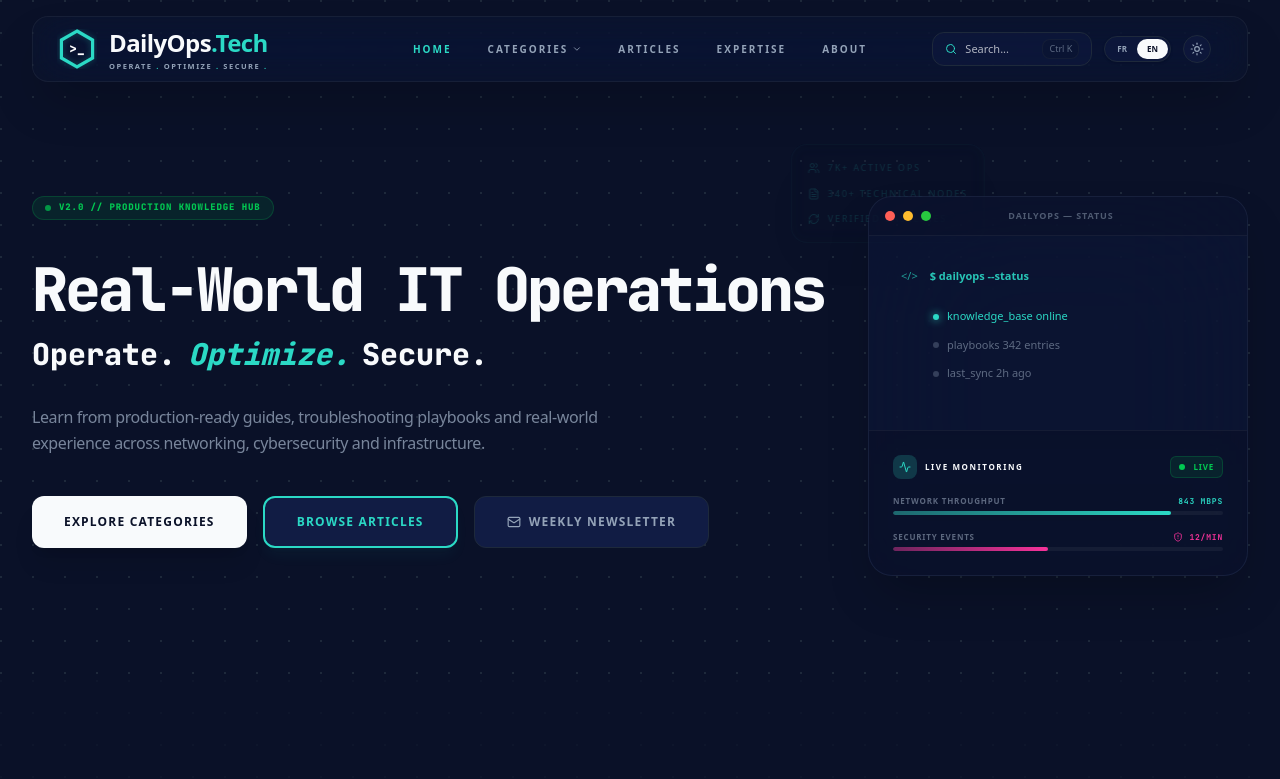
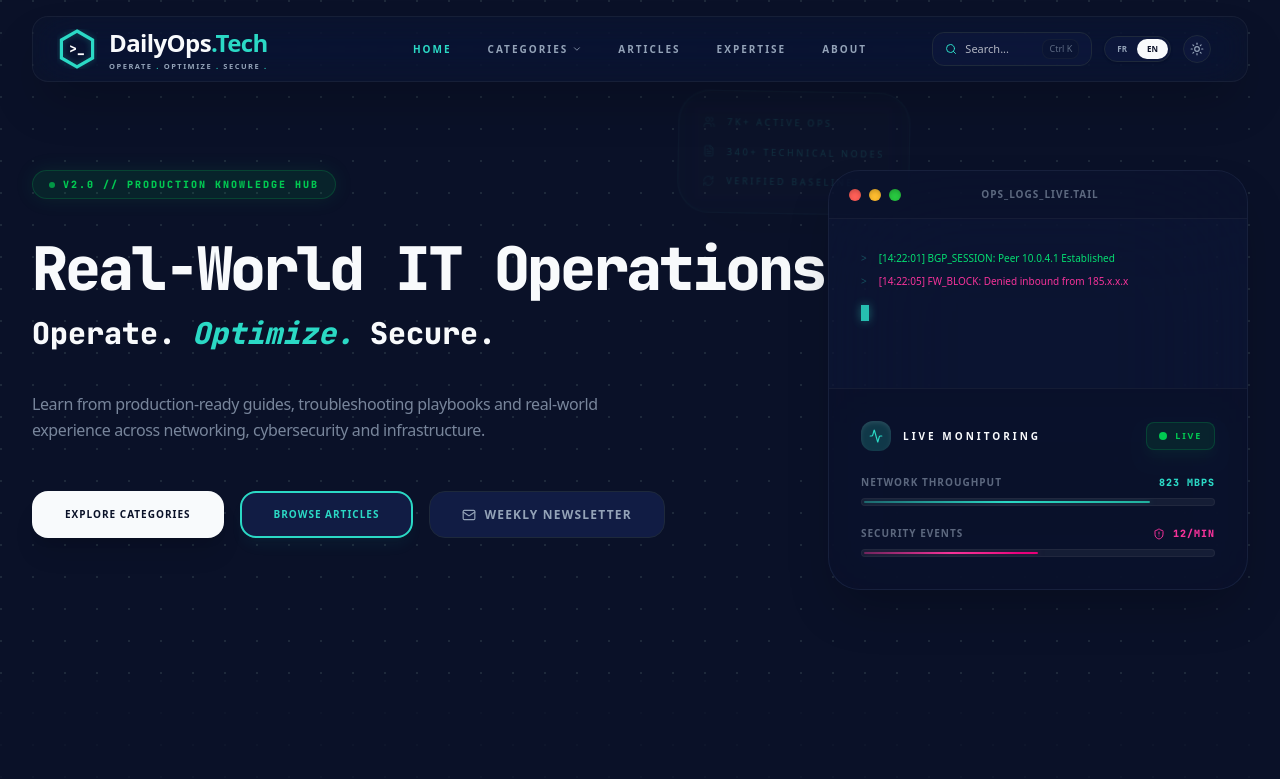
Before and after one commit to lepfsi/Site-PP, a Next.js app: page / in a window 1280 px wide. Shown: the top 779 px of the page. Built offline with nearby package versions, Linux system fonts and the light colour scheme.

Commit message:
Redesign article

```diff
--- a/src/components/Hero.tsx
+++ b/src/components/Hero.tsx
@@ -1,7 +1,7 @@
 "use client";
 
 import { motion, AnimatePresence, type Variants } from "framer-motion";
-import { ChevronRight, Mail, Users, FileText, RefreshCw, Activity, ShieldAlert, Crown } from "lucide-react";
+import { ChevronRight, Mail, Users, FileText, RefreshCw, Activity, ShieldAlert, Crown, Terminal as TerminalIcon } from "lucide-react";
 import { useLanguage } from "@/lib/LanguageContext";
 import { useState, useEffect, useRef } from "react";
 
@@ -13,106 +13,190 @@ const LOG_LINES = [
   "[14:22:20] SSH_LOGIN: Accepted key for user 'ops'",
   "[14:22:24] BGP_PREFIX: 172.16.0.0/24 advertised",
   "[14:22:28] SSL_CERT: Expiring in 12 days (renewing...)",
-  "[14:22:32] OPS: Baseline applied to CORE-SW-01"
+  "[14:22:32] OPS: Baseline applied to CORE-SW-01",
+  "[14:22:35] ALERT: Integrity check successful",
+  "[14:22:40] DB_REPL: Primary to secondary sync OK"
 ];
 
+// Helper to generate random points for the complex mesh
+const generateMeshPoints = (count: number) => {
+  return Array.from({ length: count }, () => ({
+    x: Math.random() * 100,
+    y: Math.random() * 100,
+    r: 1 + Math.random() * 1.5,
+    speed: 3 + Math.random() * 5
+  }));
+};
+
 function HeroDashboard({
+  dashboardMode,
+  visibleLogs,
   networkValue,
   securityValue,
   t,
 }: {
+  dashboardMode: "mesh" | "terminal";
+  visibleLogs: string[];
   networkValue: number;
   securityValue: number;
   t: (key: any) => string;
 }) {
+  const meshPoints = useRef(generateMeshPoints(18));
+
   return (
-    <div className="relative aspect-square max-w-[380px] ml-auto w-full">
-      {/* FLOATING STATS BLOCK BEHIND TERMINAL */}
+    <div className="relative aspect-square max-w-[420px] ml-auto w-full group">
+
+      {/* 1. FLOATING STATS BLOCK (TikTok style) - Shifted left and animated */}
       <motion.div
-        animate={{ y: [0, -15, 0], x: [0, 10, 0] }}
-        transition={{ duration: 8, repeat: Infinity, ease: "easeInOut" }}
-        className="absolute -top-12 -left-20 z-0 opacity-15 pointer-events-none hidden xl:block bg-bg-secondary/20 p-4 rounded-2xl border border-turquoise/20 backdrop-blur-sm shadow-2xl"
+        animate={{
+          y: [0, -15, 5, 0],
+          x: [0, 10, -5, 0],
+          rotate: [0, 1, -1, 0]
+        }}
+        transition={{ duration: 20, repeat: Infinity, ease: "linear" }}
+        className="absolute -top-16 -left-40 z-0 opacity-15 pointer-events-none hidden xl:block bg-bg-secondary/20 p-6 rounded-[2rem] border border-turquoise/20 backdrop-blur-md shadow-[0_30px_60px_-15px_rgba(0,0,0,0.3)]"
       >
-        <div className="space-y-3 font-mono text-[9px] text-turquoise uppercase tracking-[0.2em]">
-          <div className="flex items-center space-x-2"><Users size={12} /> <span>7K+ Active Ops</span></div>
-          <div className="flex items-center space-x-2"><FileText size={12} /> <span>340+ Technical Nodes</span></div>
-          <div className="flex items-center space-x-2"><RefreshCw size={12} /> <span>Verified Baselines</span></div>
+        <div className="space-y-4 font-mono text-[9px] text-turquoise uppercase tracking-[0.3em]">
+          <div className="flex items-center space-x-3"><Users size={12} className="opacity-50" /> <span>7K+ Active Ops</span></div>
+          <div className="flex items-center space-x-3"><FileText size={12} className="opacity-50" /> <span>340+ Technical Nodes</span></div>
+          <div className="flex items-center space-x-3"><RefreshCw size={12} className="opacity-50" /> <span>Verified Baselines</span></div>
         </div>
       </motion.div>
 
-      <div className="relative z-10 bg-bg-secondary/40 border border-white/5 backdrop-blur-3xl rounded-[1.5rem] shadow-2xl overflow-hidden flex flex-col h-full">
-        {/* Mac Title Bar */}
-        <div className="bg-navy/60 border-b border-white/5 px-4 py-3 flex items-center justify-between">
+      <div className="relative z-10 bg-bg-secondary/40 border border-white/5 backdrop-blur-3xl rounded-[2rem] shadow-2xl overflow-hidden flex flex-col h-full transition-all duration-500 group-hover:shadow-turquoise/5">
+
+        {/* MAC TITLE BAR */}
+        <div className="bg-navy/60 border-b border-white/5 px-5 py-4 flex items-center justify-between">
           <div className="flex space-x-2">
-            <div className="w-2.5 h-2.5 rounded-full bg-[#ff5f57]"></div>
-            <div className="w-2.5 h-2.5 rounded-full bg-[#febc2e]"></div>
-            <div className="w-2.5 h-2.5 rounded-full bg-[#28c840]"></div>
+            <div className="w-3 h-3 rounded-full bg-[#ff5f57] shadow-inner shadow-black/20"></div>
+            <div className="w-3 h-3 rounded-full bg-[#febc2e] shadow-inner shadow-black/20"></div>
+            <div className="w-3 h-3 rounded-full bg-[#28c840] shadow-inner shadow-black/20"></div>
           </div>
-          <div className="text-[9px] font-mono text-text-secondary/50 uppercase tracking-widest font-bold">
-            dailyops — status
+          <div className="text-[10px] font-mono text-text-secondary/60 uppercase tracking-widest font-black">
+            {dashboardMode === "mesh" ? "topology_viz.sh" : "ops_logs_live.tail"}
           </div>
-          <div className="w-10"></div>
+          <div className="w-12"></div>
         </div>
 
-        {/* Status Terminal View */}
-        <div className="flex-grow relative overflow-hidden bg-navy/10 font-mono text-[11px] p-8">
-           <div className="flex items-start space-x-3 text-turquoise/90 mb-6">
-              <span className="text-turquoise opacity-70">{"</>"}</span>
-              <span className="font-bold">$ dailyops --status</span>
-           </div>
+        {/* DYNAMIC ANIMATION AREA (High Complexity) */}
+        <div className="flex-grow relative overflow-hidden bg-navy/20 font-mono text-[10px]">
+          <AnimatePresence mode="wait">
+            {dashboardMode === "mesh" ? (
+              <motion.div
+                key="mesh-mode"
+                initial={{ opacity: 0, scale: 0.95 }}
+                animate={{ opacity: 1, scale: 1 }}
+                exit={{ opacity: 0, scale: 1.05 }}
+                className="absolute inset-0 p-8 flex items-center justify-center"
+              >
+                <svg className="w-full h-full text-turquoise/20" viewBox="0 0 100 100">
+                  {/* Background complex grid lines */}
+                  {meshPoints.current.map((p, i) => (
+                    <motion.line
+                      key={i}
+                      x1={p.x} y1={p.y}
+                      x2={meshPoints.current[(i + 1) % meshPoints.current.length].x}
+                      y2={meshPoints.current[(i + 1) % meshPoints.current.length].y}
+                      stroke="currentColor" strokeWidth="0.2"
+                      animate={{ opacity: [0.05, 0.2, 0.05] }}
+                      transition={{ duration: p.speed, repeat: Infinity, delay: i * 0.2 }}
+                    />
+                  ))}
 
-           <div className="space-y-3 pl-8">
-              <div className="flex items-center space-x-2">
-                 <span className="w-1.5 h-1.5 rounded-full bg-turquoise shadow-[0_0_8px_#2dd4bf]"></span>
-                 <span className="text-turquoise">knowledge_base online</span>
-              </div>
-              <div className="flex items-center space-x-2 text-text-secondary/60">
-                 <span className="w-1.5 h-1.5 rounded-full bg-text-secondary/30"></span>
-                 <span>playbooks 342 entries</span>
-              </div>
-              <div className="flex items-center space-x-2 text-text-secondary/60">
-                 <span className="w-1.5 h-1.5 rounded-full bg-text-secondary/30"></span>
-                 <span>last_sync 2h ago</span>
-              </div>
-           </div>
+                  {/* Main Data Thread */}
+                  <motion.path
+                    d="M 10 10 L 40 60 L 80 20 L 90 80 L 20 90 Z"
+                    fill="none" stroke="currentColor" strokeWidth="1"
+                    strokeDasharray="400"
+                    className="text-turquoise"
+                    animate={{ strokeDashoffset: [400, 0] }}
+                    transition={{ duration: 8, repeat: Infinity, ease: "linear" }}
+                  />
+
+                  {/* Active Nodes */}
+                  {meshPoints.current.slice(0, 8).map((p, i) => (
+                    <motion.circle
+                      key={`node-${i}`}
+                      cx={p.x} cy={p.y} r={p.r}
+                      className="fill-turquoise"
+                      animate={{ opacity: [0.3, 1, 0.3], r: [p.r, p.r * 1.5, p.r] }}
+                      transition={{ duration: 2 + i % 3, repeat: Infinity }}
+                    />
+                  ))}
+                </svg>
+              </motion.div>
+            ) : (
+              <motion.div
+                key="terminal-mode"
+                initial={{ opacity: 0, y: 20 }}
+                animate={{ opacity: 1, y: 0 }}
+                exit={{ opacity: 0, y: -20 }}
+                className="absolute inset-0 p-8 font-mono text-[10px]"
+              >
+                <div className="space-y-2">
+                  {visibleLogs.map((log, idx) => (
+                    <div key={`${log}-${idx}`} className="flex items-start">
+                      <span className="opacity-30 mr-3 text-turquoise">{">"}</span>
+                      <span className={log.includes("FW_BLOCK") ? "text-pink-500" : log.includes("Established") ? "text-green-400" : "text-turquoise/90"}>
+                        {log}
+                      </span>
+                    </div>
+                  ))}
+                </div>
+                <motion.div
+                  animate={{ opacity: [1, 0] }}
+                  transition={{ duration: 0.6, repeat: Infinity }}
+                  className="w-2 h-4 bg-turquoise mt-4 shadow-[0_0_10px_rgba(45,212,191,0.5)]"
+                />
+              </motion.div>
+            )}
+          </AnimatePresence>
         </div>
 
-        {/* Monitoring Section */}
-        <div className="bg-navy/80 border-t border-white/5 p-6 backdrop-blur-xl">
-          <div className="flex justify-between items-center mb-4">
-            <div className="flex items-center space-x-2">
-              <div className="p-1.5 bg-turquoise/20 rounded-lg text-turquoise">
-                <Activity size={12} />
+        {/* MONITORING BOTTOM SECTION */}
+        <div className="bg-navy/80 border-t border-white/5 p-8 backdrop-blur-xl">
+          <div className="flex justify-between items-center mb-6">
+            <div className="flex items-center space-x-3">
+              <div className="p-2 bg-turquoise/20 rounded-xl text-turquoise shadow-inner shadow-white/10">
+                <Activity size={14} />
               </div>
-              <span className="text-[8px] font-black text-text-primary uppercase tracking-[0.2em]">{t("hero.monitor_live")}</span>
+              <span className="text-[10px] font-black text-text-primary uppercase tracking-[0.3em]">{t("hero.monitor_live")}</span>
             </div>
-            <div className="flex items-center space-x-2 bg-green-500/10 px-2 py-1 rounded-md border border-green-500/20">
-              <span className="h-1.5 w-1.5 rounded-full bg-green-500 animate-pulse"></span>
-              <span className="text-[8px] font-black text-green-500 uppercase tracking-widest">LIVE</span>
+            <div className="flex items-center space-x-2 bg-green-500/10 px-3 py-1.5 rounded-lg border border-green-500/20 shadow-lg shadow-green-500/5">
+              <span className="h-2 w-2 rounded-full bg-green-500 animate-pulse"></span>
+              <span className="text-[9px] font-black text-green-500 uppercase tracking-[0.2em]">{t("hero.monitor_live_badge")}</span>
             </div>
           </div>
 
-          <div className="space-y-4">
+          <div className="space-y-5">
+            {/* Network Metric */}
             <div>
-              <div className="flex justify-between text-[8px] font-bold text-text-secondary/60 mb-1 uppercase tracking-widest">
+              <div className="flex justify-between text-[10px] font-bold text-text-secondary/60 mb-2 uppercase tracking-widest">
                 <span>{t("hero.monitor_network")}</span>
-                <span className="text-turquoise code-font">{Math.round(networkValue)} Mbps</span>
+                <span className="text-turquoise code-font font-black">{Math.round(networkValue)} Mbps</span>
               </div>
-              <div className="h-1 w-full bg-white/5 rounded-full overflow-hidden">
-                <motion.div animate={{ width: `${(networkValue / 1000) * 100}%` }} className="h-full bg-gradient-to-r from-turquoise/40 to-turquoise rounded-full" />
+              <div className="h-2 w-full bg-white/5 rounded-full overflow-hidden p-[2px] border border-white/5">
+                <motion.div
+                  animate={{ width: `${(networkValue / 1000) * 100}%` }}
+                  className="h-full bg-gradient-to-r from-turquoise/40 via-turquoise to-turquoise-dark rounded-full shadow-[0_0_10px_rgba(45,212,191,0.3)]"
+                />
               </div>
             </div>
 
+            {/* Security Metric (RESTORED) */}
             <div>
-              <div className="flex justify-between text-[8px] font-bold text-text-secondary/60 mb-1 uppercase tracking-widest">
+              <div className="flex justify-between text-[10px] font-bold text-text-secondary/60 mb-2 uppercase tracking-widest">
                 <span>{t("hero.monitor_security")}</span>
                 <div className="flex items-center text-pink-500">
-                  <ShieldAlert size={10} className="mr-1.5" />
-                  <span className="code-font">{Math.round(securityValue)}/min</span>
+                  <ShieldAlert size={12} className="mr-2" />
+                  <span className="code-font font-black">{Math.round(securityValue)}/min</span>
                 </div>
               </div>
-              <div className="h-1 w-full bg-white/5 rounded-full overflow-hidden">
-                <motion.div animate={{ width: `${(securityValue / 25) * 100}%` }} className="h-full bg-gradient-to-r from-pink-500/40 to-pink-500 rounded-full" />
+              <div className="h-2 w-full bg-white/5 rounded-full overflow-hidden p-[2px] border border-white/5">
+                <motion.div
+                  animate={{ width: `${(securityValue / 25) * 100}%` }}
+                  className="h-full bg-gradient-to-r from-pink-500/40 via-pink-500 to-pink-600 rounded-full shadow-[0_0_10px_rgba(236,72,153,0.3)]"
+                />
               </div>
             </div>
           </div>
@@ -127,19 +211,51 @@ export default function Hero() {
   const [mounted, setMounted] = useState(false);
   const [networkValue, setNetworkValue] = useState(847);
   const [securityValue, setSecurityValue] = useState(12);
+  const [dashboardMode, setDashboardMode] = useState<"mesh" | "terminal">("mesh");
+  const [visibleLogs, setVisibleLogs] = useState<string[]>([]);
+
+  const logIndexRef = useRef(0);
 
   useEffect(() => {
     setMounted(true);
   }, []);
 
+  // DASHBOARD AUTO-SWITCH (Every 5s)
+  useEffect(() => {
+    if (!mounted) return;
+    const modeInterval = setInterval(() => {
+      setDashboardMode(prev => (prev === "mesh" ? "terminal" : "mesh"));
+    }, 5000);
+    return () => clearInterval(modeInterval);
+  }, [mounted]);
+
+  // LIVE METRICS LOOP
   useEffect(() => {
     if (!mounted) return;
     const metricsInterval = setInterval(() => {
-      setNetworkValue(prev => Math.max(820, Math.min(980, prev + (Math.random() * 30 - 15))));
-      setSecurityValue(prev => Math.max(10, Math.min(22, prev + (Math.random() * 2 - 1))));
-    }, 2000);
+      setNetworkValue(prev => Math.max(820, Math.min(980, prev + (Math.random() * 40 - 20))));
+      setSecurityValue(prev => Math.max(8, Math.min(24, prev + (Math.random() * 2 - 1))));
+    }, 1500);
     return () => clearInterval(metricsInterval);
   }, [mounted]);
+
+  // LOG STREAMING
+  useEffect(() => {
+    if (!mounted || dashboardMode !== "terminal") {
+      setVisibleLogs([]);
+      logIndexRef.current = 0;
+      return;
+    }
+    const logInterval = setInterval(() => {
+      setVisibleLogs(prev => {
+        const nextLog = LOG_LINES[logIndexRef.current % LOG_LINES.length];
+        logIndexRef.current++;
+        const newList = [...prev, nextLog];
+        return newList.length > 8 ? newList.slice(1) : newList;
+      });
+    }, 600);
+    return () => clearInterval(logInterval);
+  }, [mounted, dashboardMode]);
 
   if (!mounted) return <section className="min-h-[70vh]"></section>;
 
@@ -147,45 +263,47 @@ export default function Hero() {
     hidden: { opacity: 0 },
     show: {
       opacity: 1,
-      transition: { staggerChildren: 0.2 }
+      transition: { staggerChildren: 0.2, delayChildren: 0.1 }
     }
   };
 
   const staggeredItem: Variants = {
-    hidden: { opacity: 0, x: -20 },
-    show: { opacity: 1, x: 0 }
+    hidden: { opacity: 0, x: -30 },
+    show: { opacity: 1, x: 0, transition: { duration: 0.6, ease: "easeOut" } }
   };
 
   return (
-    <section className="relative pt-32 pb-8 md:pt-40 md:pb-12 min-h-[75vh] lg:min-h-[85vh] flex items-center overflow-hidden noc-grid">
+    <section className="relative pt-28 pb-10 md:pt-32 md:pb-12 min-h-[75vh] lg:min-h-[85vh] flex items-center overflow-hidden noc-grid">
       <div className="container-custom relative z-10 w-full">
         <div className="grid grid-cols-1 lg:grid-cols-12 gap-8 lg:gap-16 items-start">
 
           {/* LEFT CONTENT */}
           <div className="lg:col-span-7 flex flex-col justify-center">
+            {/* BADGE (GREEN) */}
             <motion.div
               initial={{ opacity: 0, y: -10 }}
               animate={{ opacity: 1, y: 0 }}
-              className="inline-flex items-center space-x-2 px-3 py-1 bg-green-500/10 border border-green-500/20 rounded-full mb-10 w-fit"
+              className="inline-flex items-center space-x-2 px-4 py-1.5 bg-green-500/10 border border-green-500/20 rounded-full mb-10 w-fit shadow-[0_0_20px_rgba(34,197,94,0.1)]"
             >
               <span className="h-1.5 w-1.5 rounded-full bg-green-500 animate-pulse"></span>
-              <span className="text-green-500 code-font text-[9px] font-black uppercase tracking-widest">{t("hero.badge")}</span>
+              <span className="text-green-500 code-font text-[10px] font-black uppercase tracking-[0.2em]">{t("hero.badge")}</span>
             </motion.div>
 
-            <div className="mb-8">
+            {/* HIERARCHICAL SLOGAN */}
+            <div className="mb-10">
               <motion.h1
-                initial={{ opacity: 0, y: 10 }}
+                initial={{ opacity: 0, y: 15 }}
                 animate={{ opacity: 1, y: 0 }}
                 className="text-4xl md:text-5xl lg:text-6xl font-black tracking-tighter text-text-primary code-font mb-4 whitespace-nowrap"
               >
-                Real-World IT Operations
+                {t("hero.title_main")}
               </motion.h1>
 
               <motion.div
                 variants={staggeredContainer}
                 initial="hidden"
                 animate="show"
-                className="flex items-center space-x-3 text-xl md:text-2xl lg:text-3xl font-black code-font text-text-primary"
+                className="flex items-center space-x-4 text-xl md:text-2xl lg:text-3xl font-black code-font text-text-primary"
               >
                 <motion.span variants={staggeredItem}>Operate.</motion.span>
                 <motion.span variants={staggeredItem} className="text-turquoise italic">Optimize.</motion.span>
@@ -197,29 +315,40 @@ export default function Hero() {
               initial={{ opacity: 0, y: 20 }}
               animate={{ opacity: 1, y: 0 }}
               transition={{ delay: 1 }}
-              className="text-sm md:text-base text-text-secondary/80 max-w-xl mb-10 font-medium leading-relaxed tracking-tight"
+              className="text-sm md:text-base text-text-secondary/80 max-w-xl mb-12 font-medium leading-relaxed tracking-tight"
             >
               {t("hero.desc")}
             </motion.p>
 
-            <div className="flex flex-wrap gap-4 mb-12">
-              <a href="#categories" className="px-8 py-4 bg-text-primary text-bg-primary font-black rounded-xl flex items-center justify-center transition-all hover:scale-105 active:scale-95 shadow-xl text-xs tracking-widest uppercase">
+            <motion.div
+              initial={{ opacity: 0, y: 20 }}
+              animate={{ opacity: 1, y: 0 }}
+              transition={{ delay: 1.2 }}
+              className="flex flex-wrap gap-4 mb-12"
+            >
+              <a href="#categories" className="px-8 py-3.5 bg-text-primary text-bg-primary font-black rounded-2xl flex items-center justify-center transition-all hover:scale-105 active:scale-95 shadow-xl text-[10px] tracking-widest uppercase border border-transparent">
                 {t("hero.cta_explore")}
               </a>
-              <a href="#articles" className="px-8 py-4 bg-bg-secondary border-2 border-turquoise text-turquoise font-black rounded-xl flex items-center justify-center transition-all hover:bg-turquoise/10 text-xs tracking-widest uppercase shadow-lg shadow-turquoise/5">
+              <a href="#articles" className="px-8 py-3.5 bg-bg-secondary border-2 border-turquoise text-turquoise font-black rounded-2xl flex items-center justify-center transition-all hover:bg-turquoise/10 text-[10px] tracking-widest uppercase shadow-lg shadow-turquoise/5">
                 {t("hero.cta_browse")}
               </a>
-              <a href="#newsletter" className="px-8 py-4 bg-bg-secondary border border-border-main text-text-secondary hover:text-turquoise hover:border-turquoise font-bold rounded-xl flex items-center justify-center transition-all text-xs tracking-widest uppercase group">
+              <a href="#newsletter" className="px-8 py-3.5 bg-bg-secondary border border-border-main text-text-secondary hover:text-turquoise hover:border-turquoise font-bold rounded-2xl flex items-center justify-center transition-all text-xs tracking-widest uppercase group">
                 <Mail size={14} className="mr-2 group-hover:scale-110" />
                 {t("hero.cta_news")}
               </a>
-            </div>
+            </motion.div>
           </div>
 
-          {/* RIGHT DASHBOARD */}
+          {/* RIGHT CONTENT - HIGH FIDELITY DASHBOARD */}
           <div className="lg:col-span-5 relative hidden lg:block">
-            <motion.div initial={{ opacity: 0, scale: 0.98 }} animate={{ opacity: 1, scale: 1 }} transition={{ duration: 0.8 }}>
+            <motion.div
+              initial={{ opacity: 0, scale: 0.98 }}
+              animate={{ opacity: 1, scale: 1 }}
+              transition={{ duration: 0.8 }}
+            >
               <HeroDashboard
+                dashboardMode={dashboardMode}
+                visibleLogs={visibleLogs}
                 networkValue={networkValue}
                 securityValue={securityValue}
                 t={t}
```
